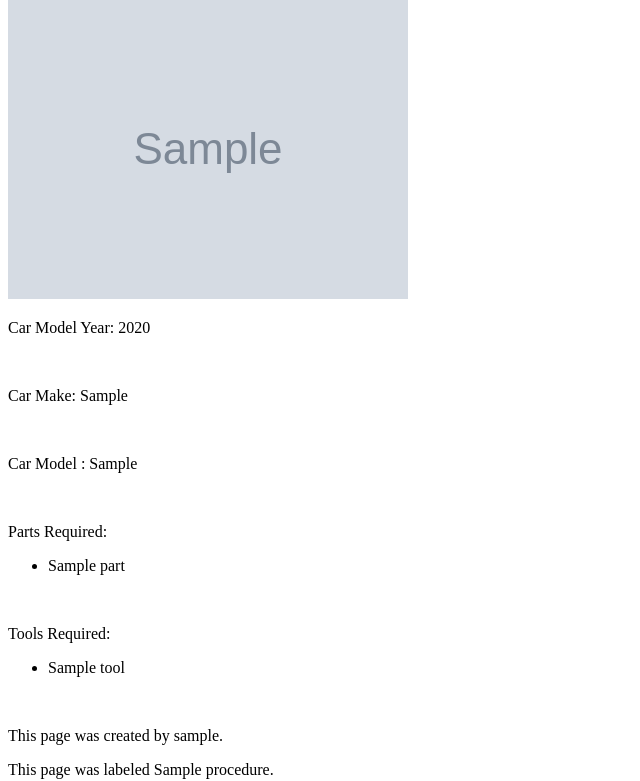
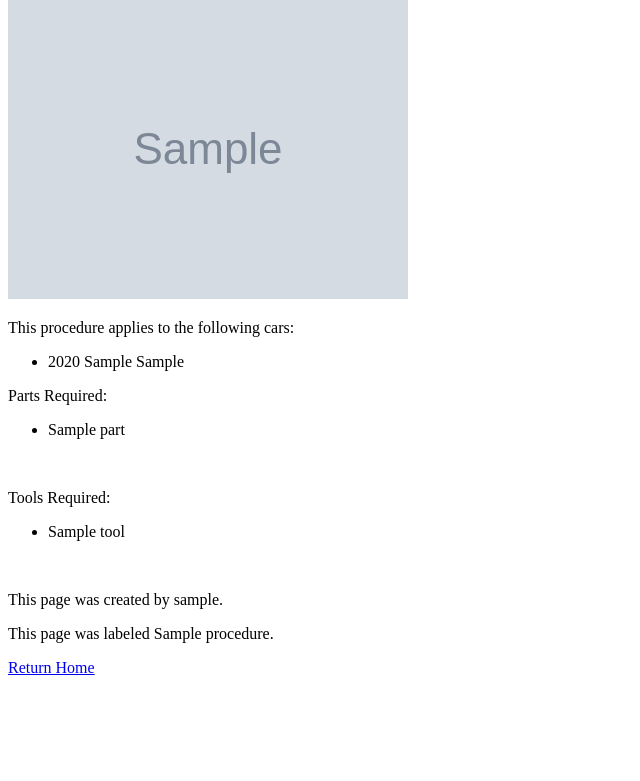
Before and after one commit to alexpsimone/shop-cat, a Flask app: page /procedure/1 in a window 1280 px wide. Shown: the part 252-1033 px from the top of the page, without its empty margins (0-640 px from the left). After the commit the page ends 927 px from the top, so only its background shows below. Run offline with Flask 2, Linux system fonts and the light colour scheme; tables that the repository leaves empty hold one stand-in row (values such as "Sample post"); grey boxes marked "Sample" are stand-in pictures; some libraries are stand-ins or nearby versions.

Commit message:
indiv procedure pages now display ul of ALL cars affected

```diff
--- a/crud.py
+++ b/crud.py
@@ -160,20 +160,16 @@ def get_procedure_by_id(proc_id):
 def get_proc_car_by_proc_id(proc_id):
     """Return all proc_car objects associated with a given proc_id."""
 
-    return ProcedureCar.query.get(proc_id)
+    return ProcedureCar.query.filter_by(proc_id = proc_id).all()
 
 
 def get_parts_by_proc_id(proc_id):
     """Return all parts associated with a given proc_id."""
 
-    proc_part_obj = ProcedurePart.query.filter_by(proc_id = proc_id).all()
-
-    return proc_part_obj
+    return ProcedurePart.query.filter_by(proc_id = proc_id).all()
 
 
 def get_tools_by_proc_id(proc_id):
-    """Return all parts associated with a given proc_id."""
+    """Return all tools associated with a given proc_id."""
 
-    proc_tool_obj = ProcedureTool.query.filter_by(proc_id = proc_id).all()
-
-    return proc_tool_obj
+    return ProcedureTool.query.filter_by(proc_id = proc_id).all()
--- a/server.py
+++ b/server.py
@@ -33,13 +33,13 @@ def show_procedure_page(proc_id):
     """Render a procedure page."""
 
     procedure = crud.get_procedure_by_id(proc_id)
-    proc_car = crud.get_proc_car_by_proc_id(proc_id)
+    proc_car_obj = crud.get_proc_car_by_proc_id(proc_id)
     proc_part_obj = crud.get_parts_by_proc_id(proc_id)
     proc_tool_obj = crud.get_tools_by_proc_id(proc_id)
 
     return render_template('procedure.html',
                             procedure = procedure,
-                            proc_car = proc_car,
+                            proc_car_obj = proc_car_obj,
                             proc_part_obj = proc_part_obj,
                             proc_tool_obj = proc_tool_obj)
 
--- a/templates/procedure.html
+++ b/templates/procedure.html
@@ -13,9 +13,15 @@
         <h2>{{ procedure.title }}</h2><br />
         <p>Description: {{ procedure.description }}</p><br />
         <img src = "{{ procedure.img }}"/>
-        <p>Car Model Year: {{ proc_car.car.model_year }}</p><br />
-        <p>Car Make: {{ proc_car.car.make }}</p><br />
-        <p>Car Model : {{ proc_car.car.model }}</p><br />
+        <p>This procedure applies to the following cars:</p>
+        <ul>
+            {% for proc_car in proc_car_obj %}
+                <li>{{ proc_car.car.model_year }}
+                    {{ proc_car.car.make }}
+                    {{ proc_car.car.model }}
+                </li>
+            {% endfor %}
+        </ul>
         <p>Parts Required: </p>
         <ul>
             {% for proc_part in proc_part_obj %}
```
